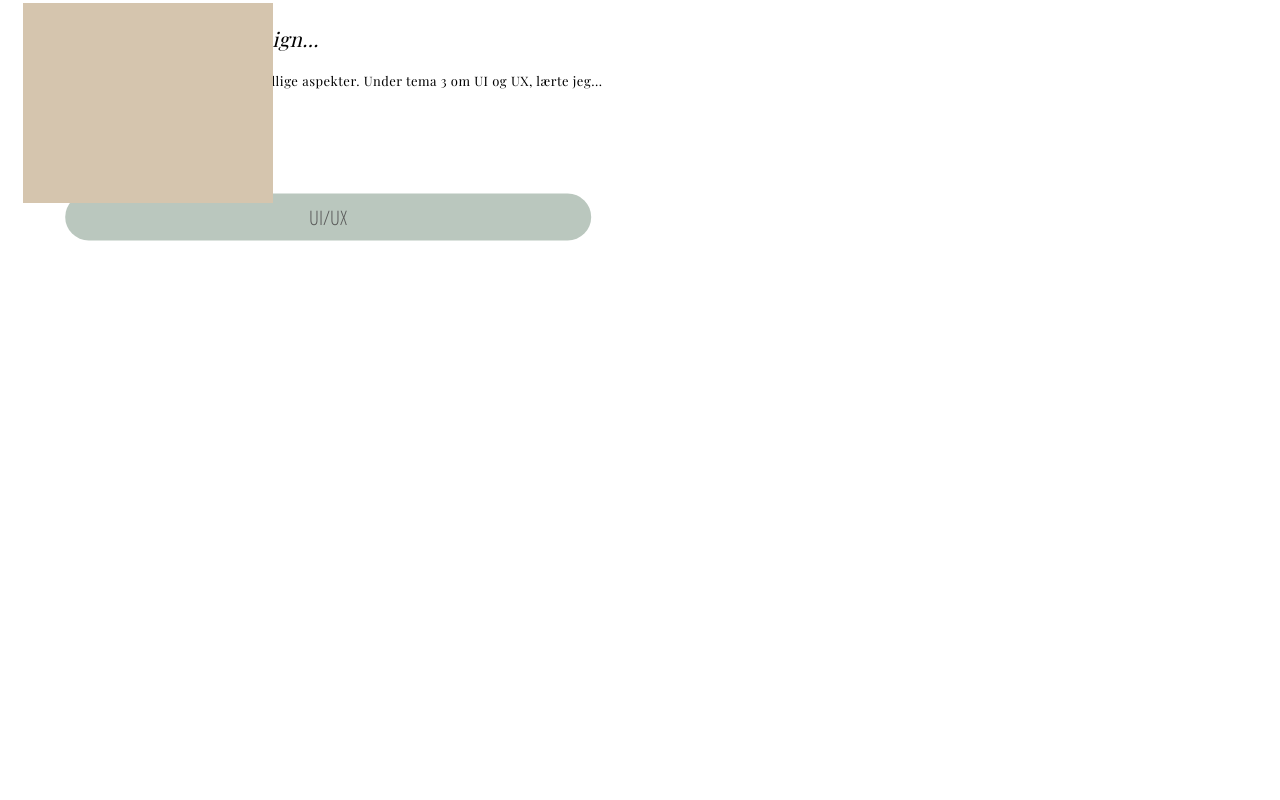
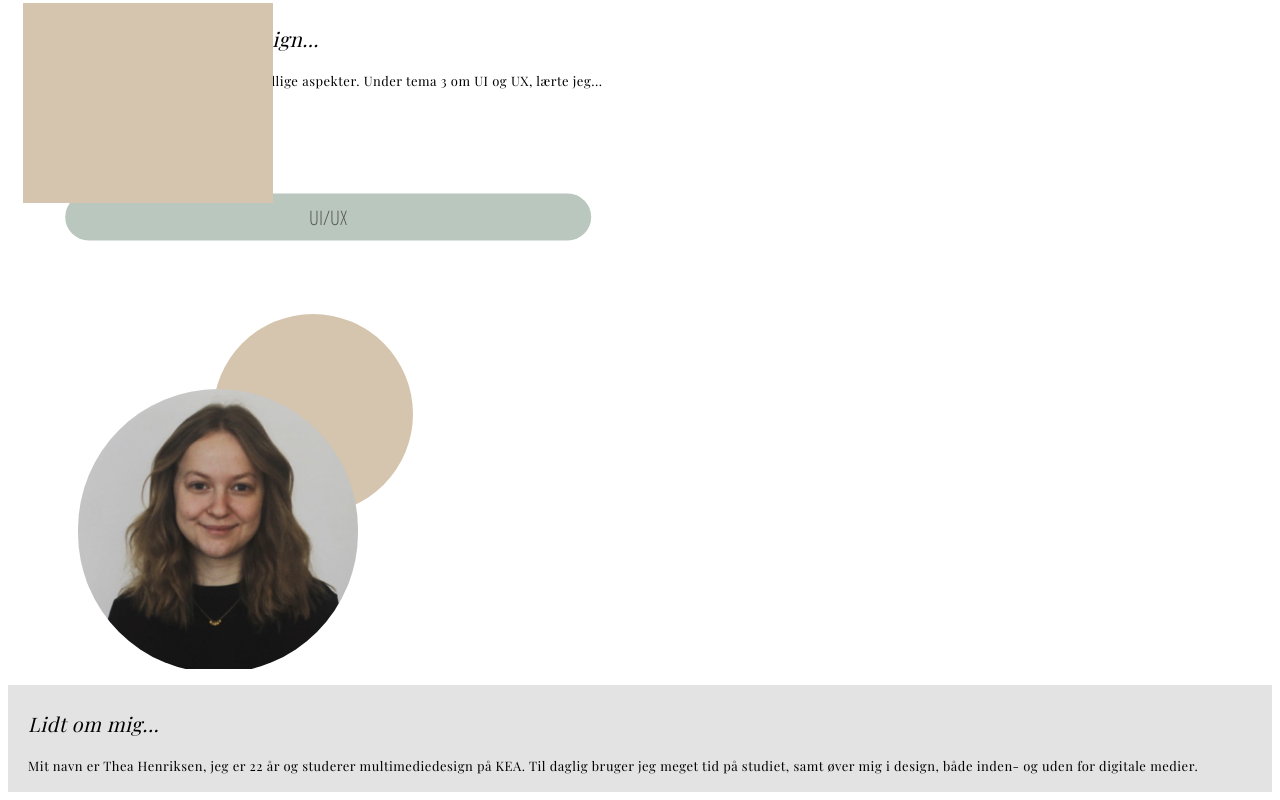
Before and after one commit to Thea5299/portfolio_eksamen, a plain HTML site: page index.html in a window 1280 px wide. Shown: the part 1452-2252 px from the top of the page. Before the commit the page ends 1724 px from the top, so only its background shows below. Drawn offline with nearby package versions, Linux system fonts and the light colour scheme.

Commit message:
Alt virker! Også burgermenu

```diff
--- a/forside.css
+++ b/forside.css
@@ -4,6 +4,7 @@
     /*    background-position: center;*/
     height: auto;
     position: relative;
+/*    Splashbilledet skal være i lodretformat og fylde hele vinduet i mobilversion*/
 }
 
 
@@ -132,3 +133,45 @@
 
 
 }
+
+/*------------Section4-------------*/
+.box {
+    background-color: #D5C5AE;
+    height: 200px;
+    width: 200px;
+    border-radius: 100px;
+    margin-left: 205px;
+    margin-right: auto;
+    position: relative;
+    margin-top: 50px;
+    z-index: 1;
+}
+
+#mig {
+    position: relative;
+    margin-left: 70px;
+    margin-top: -125px;
+    display: inline-block;
+    overflow: hidden;
+    border-radius: 300px;
+    z-index: 2;
+}
+
+.textbox {
+    background-color: #e3e3e3;
+    padding: 5px;
+    margin-top: 8px;
+}
+
+.section4 p {
+    font-size: 13px;
+    font-family: 'Playfair Display', serif;
+    text-align: left;
+    letter-spacing: 0.5px;
+    margin-left: 15px;
+}
+
+.section4 p:first-child {
+    font-style: italic;
+    font-size: 20px;
+}
--- a/index.html
+++ b/index.html
@@ -9,6 +9,7 @@
     <link href="https://fonts.googleapis.com/css2?family=Playfair+Display&display=swap" rel="stylesheet">
     <link rel="stylesheet" href="forside.css">
     <link rel="stylesheet" href="overordnetstyle.css">
+    <!--    <meta name="robots" content="noindex">-->
 </head>
 
 <body>
@@ -71,6 +72,16 @@
                     <a href="uiux.html">UI/UX</a>
                 </div>
             </div>
+            <div class="section4">
+                <div class="box"></div>
+                <div id="mig">
+                    <img height="280" width="280" src="img/linkedinbillede.jpg" alt="Billede af mig, hvor jeg har kort bølget hår og sort bluse på, samt en guld halskæde">
+                </div>
+                <div class="textbox">
+                    <p>Lidt om mig...</p>
+                    <p>Mit navn er Thea Henriksen, jeg er 22 år og studerer multimediedesign på KEA. Til daglig bruger jeg meget tid på studiet, samt øver mig i design, både inden- og uden for digitale medier.</p>
+                </div>
+            </div>
         </section>
 
     </main>
--- a/overordnetstyle.css
+++ b/overordnetstyle.css
@@ -55,11 +55,15 @@ body {
 
 
 /* menuen usynligøres indtil der klikkes på burger*/
+/*
 .menu li {
     opacity: 100%;
     position: absolute;
 
+
+
 }
+*/
 
 /*    synligør menuknappen(burgerbar)*/
 .menuknap {
@@ -76,12 +80,16 @@ ul {
     list-style-type: none;
     font-family: 'Open Sans Condensed', sans-serif;
     padding: 50px;
+    letter-spacing: 5px;
+    line-height: 40px;
 }
 
 a {
     color: #585858;
     text-decoration: none;
     font-family: 'Open Sans Condensed', sans-serif;
+
+
 }
 
 /********** MOBIL NAV BAR SLUT *************/
@@ -91,34 +99,3 @@ a {
     transform: translateX(0%);
     z-index: 100;
 }
-
-
-/*
-********* MOBIL NAV BAR ************
-
-@media screen and (max-width: 1024px) {
-    .menu {
-        width: 55%;
-        position: absolute;
-        left: 40vw;
-    }
-
-    .logo {
-        color: white;
-        letter-spacing: 2px;
-        font-size: 30px;
-        cursor: pointer;
-        font-family: 'Playfair Display', serif;
-        position: absolute;
-        left: 5vw;
-    }
-
-    .logo h4 {
-        font-family: 'Montserrat', sans-serif;
-        font-size: 11px;
-        position: relative;
-        left: 1vw;
-    }
-
-}
-*/
```
